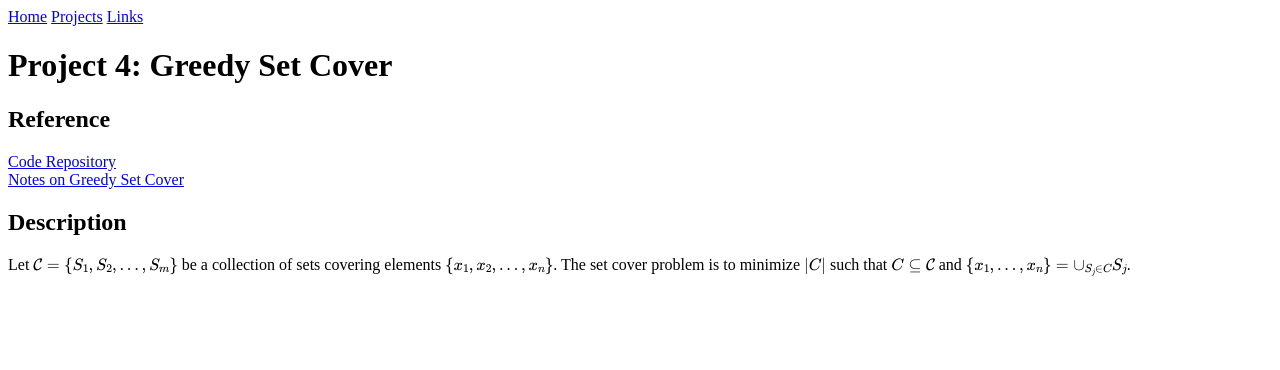
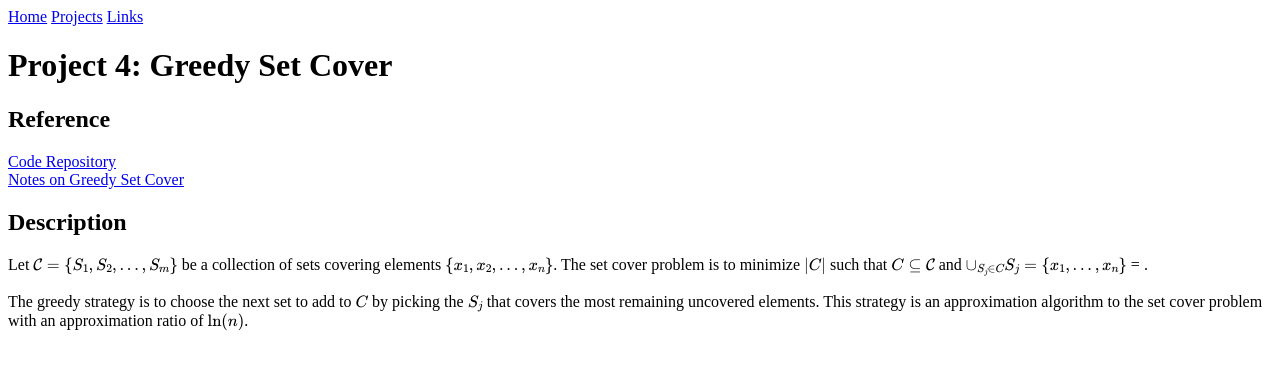
Before and after one commit to CategorIAN/categorian.github.io, a Jekyll site: the page built from projects/msu/csci_532/greedy_set_cover.md, in a window 1280 px wide. Shown: the top 370 px of the page. Built offline with Jekyll 4.4.1, drawn with Linux system fonts in a browser that asks for light colours; formulas are drawn with MathJax 3.

Commit message:
Update greedy_set_cover.md

```diff
--- a/projects/msu/csci_532/greedy_set_cover.md
+++ b/projects/msu/csci_532/greedy_set_cover.md
@@ -11,5 +11,9 @@ layout: default
 
 <h2>Description</h2>
 <p>
-Let \(\mathcal{C} = \{S_1, S_2, ..., S_m\}\) be a collection of sets covering elements \(\{x_1, x_2, ..., x_n\}\). The set cover problem is to minimize \(|C|\) such that \(C\subseteq \mathcal{C}\) and \(\{x_1, ..., x_n\} = \cup_{S_j \in C} S_j\).
+Let \(\mathcal{C} = \{S_1, S_2, ..., S_m\}\) be a collection of sets covering elements \(\{x_1, x_2, ..., x_n\}\). The set cover problem is to minimize \(|C|\) such that \(C\subseteq \mathcal{C}\) and \(\cup_{S_j \in C} S_j = \{x_1, ..., x_n\}\) = .
 </p>
+
+<p>
+The greedy strategy is to choose the next set to add to \(C\) by picking the \(S_j\) that covers the most remaining uncovered elements. This strategy is an approximation algorithm to the set cover problem with an approximation ratio of \(\ln(n)\).
+</p>
```
